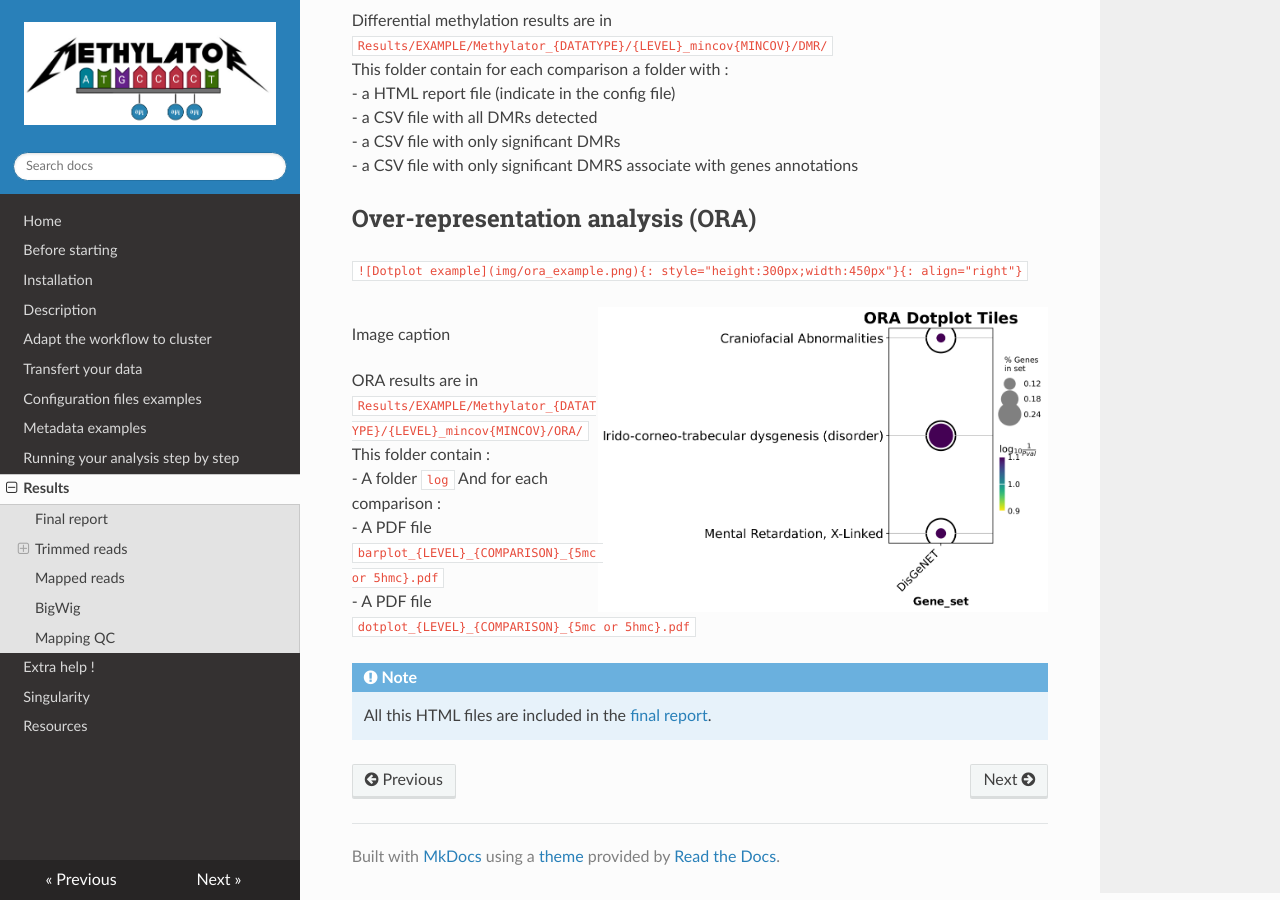
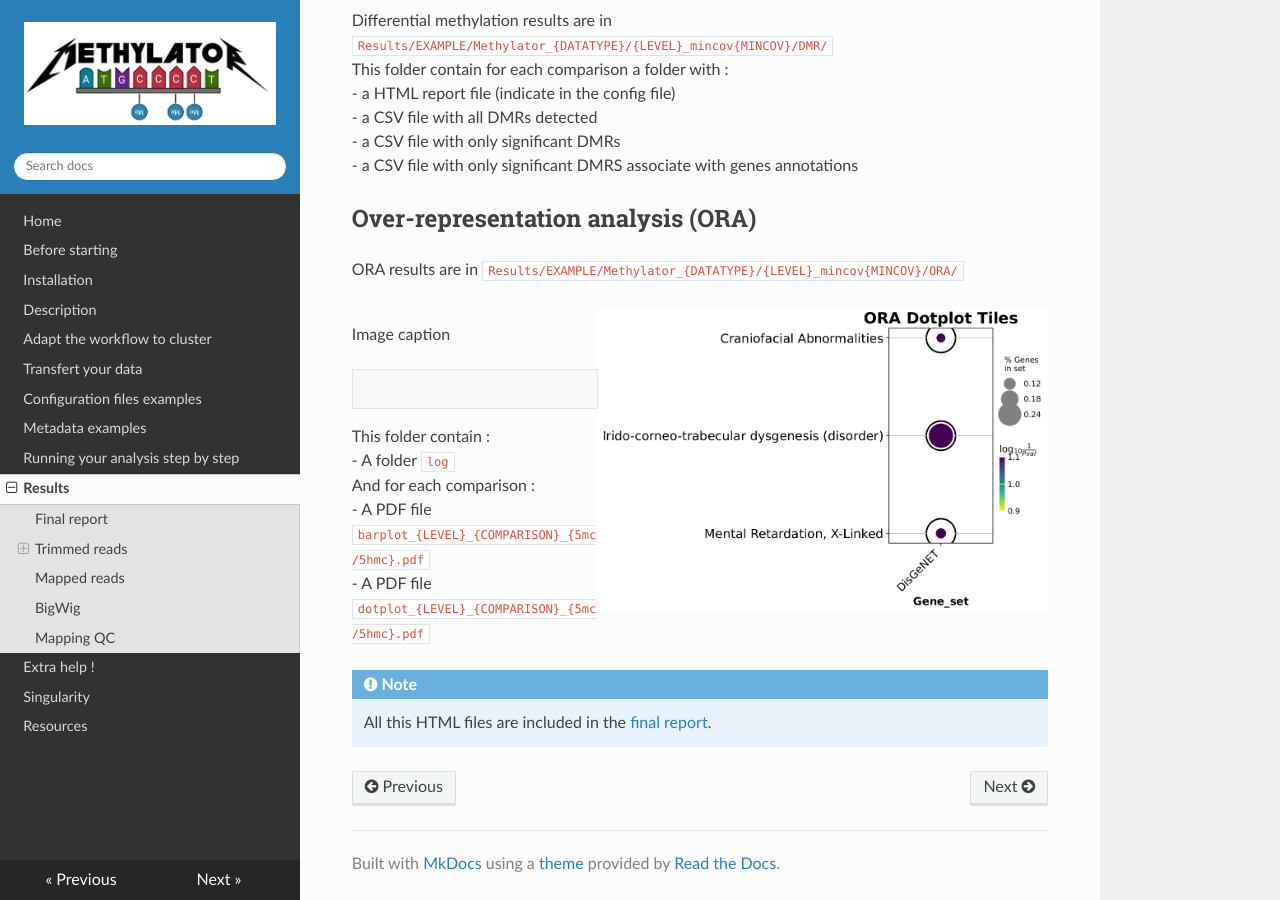
Before and after one commit to parisepigenetics/Methylator-Documentation, an MkDocs documentation site: the page built from docs/results.md, in a window 1280 px wide and 900 px high, scrolled down 6290 px. Built offline with MkDocs 1.6.1, drawn with Linux system fonts in a browser that asks for light colours; nearby versions of some CDN libraries.

Commit message:
Update results.md

```diff
--- a/docs/results.md
+++ b/docs/results.md
@@ -271,19 +271,18 @@ This folder contain for each comparison a folder with :
 
 ## Over-representation analysis (ORA)
 
- `  ![Dotplot example](img/ora_example.png){: style="height:300px;width:450px"}{: align="right"} `
+ORA results are in `Results/EXAMPLE/Methylator_{DATATYPE}/{LEVEL}_mincov{MINCOV}/ORA/`
 
 <figure markdown="span">
   ![Dotplot example](img/ora_example.png){ align=right width=450 height=300 }
   <figcaption>Image caption</figcaption>
 </figure>
 
-ORA results are in `Results/EXAMPLE/Methylator_{DATATYPE}/{LEVEL}_mincov{MINCOV}/ORA/`
 This folder contain :
 - A folder `log`
 And for each comparison :
-- A PDF file `barplot_{LEVEL}_{COMPARISON}_{5mc or 5hmc}.pdf`
-- A PDF file `dotplot_{LEVEL}_{COMPARISON}_{5mc or 5hmc}.pdf`
+- A PDF file `barplot_{LEVEL}_{COMPARISON}_{5mc/5hmc}.pdf`
+- A PDF file `dotplot_{LEVEL}_{COMPARISON}_{5mc/5hmc}.pdf`
 
 !!! note
     All this HTML files are included in the [final report](#final-report).
```
